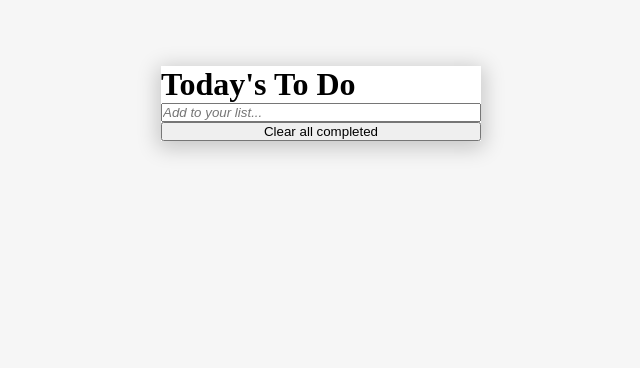
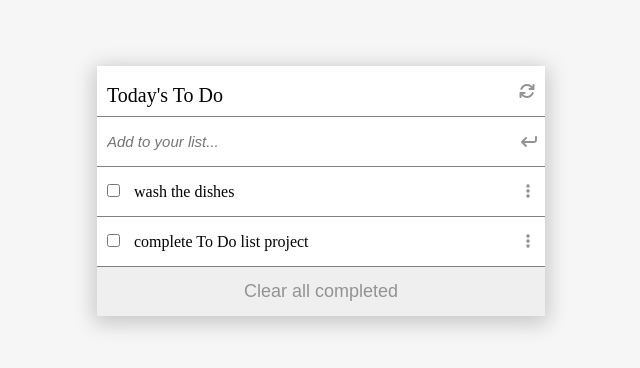
Before and after one commit to KIsmoilov/to-do-list-project-with-webpack, a website built with webpack: page src/index.html in a window 1280 px wide. Shown: the part 234-602 px from the top of the page, without its empty margins (319-959 px from the left). Built offline with nearby package versions, Linux system fonts and the light colour scheme.

Commit message:
Complete the basic JS functions and work on the styling of the webpage

```diff
--- a/src/index.css
+++ b/src/index.css
@@ -13,13 +13,110 @@ body {
 #toDoForm {
   display: flex;
   flex-direction: column;
-  width: 25%;
+  width: 35%;
   height: auto;
   margin: 300px auto auto auto;
-  background-color: white;
+  background-color: rgb(246, 246, 246);
   box-shadow: 0 4px 20px 3px rgb(0, 0, 0, 0.2);
 }
 
 ::placeholder {
   font-style: italic;
+  font-size: 15px;
 }
+
+.title {
+  background: #fff;
+  display: flex;
+  flex-direction: row;
+  justify-content: space-between;
+  align-items: center;
+  padding: 0 10px;
+  height: 50px;
+}
+
+h1 {
+  font-size: 20px;
+  font-weight: 100;
+  font-style: normal;
+  padding-top: 8px;
+}
+
+i {
+  color: rgb(147, 147, 147);
+}
+
+.inputTask {
+  display: flex;
+  flex-direction: row;
+  justify-content: space-between;
+  align-items: center;
+  background-color: #fff;
+  border-left: none;
+  border-bottom: none;
+  border-right: none;
+  border-top: 1px solid gray;
+  height: 50px;
+  padding: 0 10px;
+}
+
+.inputTask i {
+  rotate: 90deg;
+}
+
+#addTask {
+  width: 100%;
+  height: 45px;
+  border: none;
+}
+
+#btnClear {
+  height: 50px;
+  color: rgb(147, 147, 147);
+  border-left: none;
+  border-bottom: none;
+  border-right: none;
+  border-top: 1px solid gray;
+  font-size: 18px;
+}
+
+.tasks {
+  background: #fff;
+  display: flex;
+  gap: 10px;
+  align-items: center;
+  height: 50px;
+  border-left: none;
+  border-bottom: none;
+  border-right: none;
+  border-top: 1px solid gray;
+  padding-left: 10px;
+  list-style: none;
+}
+
+.tasks label {
+  padding-left: 10px;
+}
+
+.tasks li:nth-child(2) {
+  display: flex;
+  flex-direction: row;
+  justify-items: flex-end;
+  margin-left: auto;
+  padding-right: 15px;
+  text-decoration: none;
+}
+
+input[type=checkbox]:checked + label {
+  text-decoration: line-through;
+}
+
+input {
+  font-size: 15px;
+  font-style: italic;
+  font-weight: 100;
+}
+
+input:focus {
+  outline: none;
+}
--- a/src/index.html
+++ b/src/index.html
@@ -3,16 +3,21 @@
 <head>
     <meta charset="UTF-8">
     <meta name="viewport" content="width=device-width, initial-scale=1.0">
+    <link rel="stylesheet" href="https://cdnjs.cloudflare.com/ajax/libs/font-awesome/6.2.0/css/all.min.css">
     <title>To Do List</title>
 </head>
 <body>
     <form id="toDoForm" action="#" method="post">
         <div class="title">
             <h1>Today's To Do</h1>
-            <!-- <img src="../images/rotate.png" alt=""> -->
+            <i class="fa fa-arrows-rotate icon"></i>
         </div>
-        <input id="addTask" type="text" placeholder="Add to your list..." required>
-        <button type="submit">Clear all completed</button>
+        <div class="inputTask">
+            <input id="addTask" type="text" placeholder="Add to your list..." required>
+            <i class="fa fa-arrow-turn-down icon"></i>
+        </div>
+        <div class="toDoTasksContainer"></div>
+        <button id="btnClear" type="submit">Clear all completed</button>
     </form>
     <script src="../dist/main.js"></script>
 </body>
--- a/src/index.js
+++ b/src/index.js
@@ -1,3 +1,43 @@
 import './index.css';
 
-console.log('Hello World!');
+const toDOLists = [];
+
+const taskOne = {
+  description: 'wash the dishes',
+  completed: false,
+  index: 0,
+};
+
+toDOLists.push(taskOne);
+
+const taskTwo = {
+  description: 'complete To Do list project',
+  completed: false,
+  index: 1,
+};
+toDOLists.push(taskTwo);
+
+const toDoTasksContainer = document.querySelector('.toDoTasksContainer');
+
+function compare(a, b) {
+  if (a.index < b.index) {
+    return -1;
+  }
+  if (a.index > b.index) {
+    return 1;
+  }
+  return 0;
+}
+
+toDOLists.sort(compare);
+
+for (let i = 0; i < toDOLists.length; i += 1) {
+  const tasks = document.createElement('ul');
+  tasks.className = 'tasks';
+  tasks.innerHTML = `
+  <li><input id="${toDOLists[i].index}" type="checkbox">
+  <label for="${toDOLists[i].index}">${toDOLists[i].description}</label></li>
+  <li><a href=""><i class="fa fa-ellipsis-v icon"></i></a></li>
+  `;
+  toDoTasksContainer.appendChild(tasks);
+}
```
Also changed, not shown: README.md (added).
